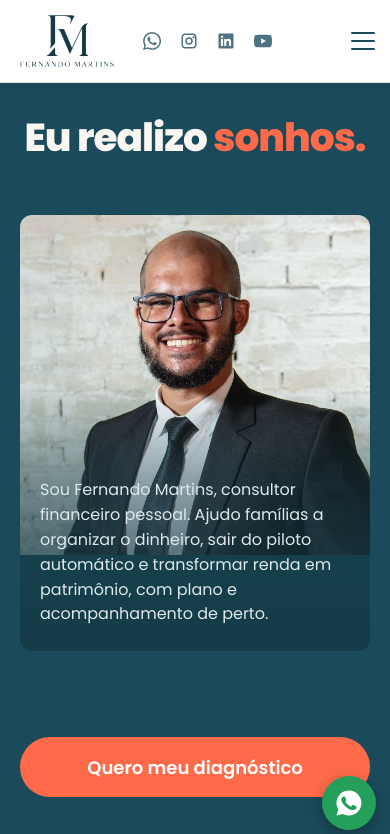
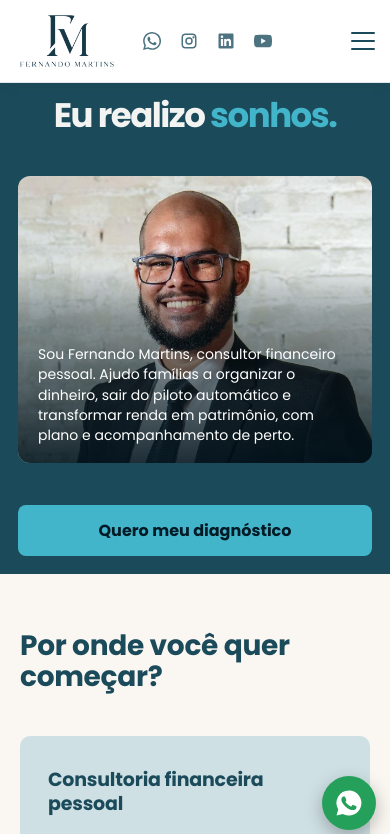
Before and after one commit to MateusTheobald/fernando-martins, a React (Vite) app: page / in a window 390 px wide. Shown: the top 834 px of the page. Built offline with nearby package versions, Linux system fonts and the light colour scheme.

Commit message:
Update HomePageBanner.css

```diff
--- a/src/components/inicio/HomePageBanner.css
+++ b/src/components/inicio/HomePageBanner.css
@@ -1,41 +1,198 @@
+/* =========================================
+   BANNER PRINCIPAL
+========================================= */
+
+.hero {
+  width: 100%;
+  height: calc(100vh - 84px);
+  height: calc(100svh - 84px);
+  min-height: 500px;
+
+  display: flex;
+  align-items: center;
+  justify-content: center;
+
+  box-sizing: border-box;
+  overflow: hidden;
+  padding: 0;
+}
+
+.hero .wrap {
+  width: 1028px;
+  max-width: calc(100% - 48px);
+  margin: 0 auto;
+
+  display: grid;
+  grid-template-columns: 1fr 0.9fr;
+  align-items: center;
+  gap: 55px;
+
+  zoom: clamp(
+    0.90,
+    min(
+      1,
+      calc((100svh - 124px) / 500),
+      calc((100vw - 80px) / 1028)
+    ),
+    1
+  );
+}
 
 /* =========================================
-   HOME BANNER — MOBILE
-   Título centralizado
-   Foto grande
-   Texto sobre a foto
-   Botão abaixo
+   TEXTO
+========================================= */
+
+.hero .txt {
+  width: 100%;
+  max-width: 520px;
+}
+
+.hero h1 {
+  margin: 0 0 24px;
+
+  color: #f3f4f2;
+  font-size: clamp(42px, 5vw, 68px);
+  font-weight: 700;
+  line-height: 1.05;
+  letter-spacing: -2px;
+}
+
+.hero h1 em {
+  color: #43b5cb;
+  font-style: normal;
+}
+
+.hero .lead {
+  max-width: 480px;
+  margin: 0 0 32px;
+
+  color: #d6e0e2;
+  font-size: 17px;
+  line-height: 1.7;
+}
+
+/* =========================================
+   BOTÃO
+========================================= */
+
+.hero .cta {
+  display: flex;
+  align-items: center;
+  gap: 14px;
+}
+
+.hero .cta .btn {
+  min-height: 52px;
+  padding: 14px 26px;
+
+  display: inline-flex;
+  align-items: center;
+  justify-content: center;
+
+  border: none;
+  border-radius: 8px;
+
+  background: #43b5cb;
+  color: #001b26;
+
+  font-size: 16px;
+  font-weight: 700;
+  text-decoration: none;
+
+  transition:
+    transform 0.2s ease,
+    background 0.2s ease;
+}
+
+.hero .cta .btn:hover {
+  background: #62c8db;
+  transform: translateY(-2px);
+}
+
+/* =========================================
+   FOTO
+========================================= */
+
+.hero .photo {
+  width: 100%;
+  height: 480px;
+
+  position: relative;
+  overflow: hidden;
+
+  border-radius: 14px;
+}
+
+.hero .photo img {
+  display: block;
+
+  width: 100%;
+  height: 100%;
+
+  object-fit: cover;
+  object-position: center top;
+}
+
+/* =========================================
+   TABLETS
+========================================= */
+
+@media (max-width: 1024px) and (min-width: 821px) {
+  .hero .wrap {
+    gap: 32px;
+  }
+
+  .hero h1 {
+    font-size: 52px;
+  }
+
+  .hero .lead {
+    font-size: 15px;
+  }
+
+  .hero .photo {
+    height: 420px;
+  }
+}
+
+/* =========================================
+   MOBILE
 ========================================= */
 
 @media (max-width: 820px) {
-
   .hero {
+    width: 100%;
     height: auto;
     min-height: 0;
+
     display: block;
     overflow: visible;
+
     padding: 0;
   }
 
   .hero .wrap {
     width: 100%;
     max-width: 100%;
+
     margin: 0;
-    padding: 34px 20px 42px;
-    zoom: 1;
+    padding: 14px 18px 18px;
 
     display: grid;
-    grid-template-columns: 1fr;
+    grid-template-columns: minmax(0, 1fr);
+
     grid-template-areas:
       "title"
       "photo"
       "button";
 
     gap: 0;
-    align-items: stretch;
+
+    box-sizing: border-box;
+    zoom: 1;
   }
 
-  /* Libera os elementos internos */
+  /* Permite organizar título, texto e botão separadamente */
 
   .hero .txt {
     display: contents;
@@ -45,28 +202,29 @@
 
   .hero h1 {
     grid-area: title;
-    display: block;
+
     width: 100%;
+    margin: 0 0 14px;
+
     text-align: center;
 
-    font-size: clamp(39px, 9vw, 54px);
+    font-size: clamp(34px, 8vw, 44px);
     line-height: 1.08;
-    margin: 0 0 28px;
-  }
-
-  .hero h1 em {
-    color: var(--coral);
-    font-style: normal;
+    letter-spacing: -1.5px;
   }
 
   /* FOTO */
 
   .hero .photo {
     grid-area: photo;
+
     position: relative;
+
     width: 100%;
-    height: 470px;
+    height: clamp(210px, 34svh, 320px);
+
     margin: 0;
+
     overflow: hidden;
     border-radius: 12px;
   }
@@ -77,36 +235,40 @@
 
     width: 100%;
     height: 100%;
-    max-height: none;
 
     object-fit: cover;
-    object-position: center 18%;
-
-    border-radius: 12px;
+    object-position: center 20%;
   }
 
   /* TEXTO SOBRE A FOTO */
 
-  .hero p {
+  .hero .lead {
     grid-area: photo;
-    align-self: end;
+
+    position: relative;
     z-index: 2;
 
+    align-self: end;
+    justify-self: stretch;
+
     width: 100%;
-    max-width: 100%;
+    max-width: none;
 
-    padding: 90px 20px 24px;
+    box-sizing: border-box;
+
     margin: 0;
+    padding: 76px 20px 17px;
 
-    color: #fff;
-    font-size: 16px;
-    line-height: 1.55;
+    color: #ffffff;
+
+    font-size: 14px;
+    line-height: 1.45;
 
     background: linear-gradient(
       to bottom,
       transparent 0%,
-      rgba(20, 58, 70, .45) 35%,
-      rgba(20, 58, 70, .96) 100%
+      rgba(0, 18, 27, 0.35) 25%,
+      rgba(0, 18, 27, 0.88) 100%
     );
 
     border-radius: 0 0 12px 12px;
@@ -117,54 +279,92 @@
   .hero .cta {
     grid-area: button;
 
+    width: 100%;
+
     display: flex;
-    flex-direction: column;
+    justify-content: center;
 
-    width: 100%;
-    margin-top: 24px;
-    gap: 12px;
+    margin-top: 14px;
   }
 
   .hero .cta .btn {
     width: 100%;
-    min-height: 60px;
+    min-height: 50px;
 
-    display: flex;
-    align-items: center;
-    justify-content: center;
+    box-sizing: border-box;
+    padding: 13px 18px;
 
-    padding: 16px 20px;
-    font-size: 18px;
+    border-radius: 8px;
+
+    font-size: 16px;
     text-align: center;
   }
 }
 
 /* =========================================
-   CELULARES PEQUENOS
+   CELULARES MENORES
 ========================================= */
 
 @media (max-width: 380px) {
-
   .hero .wrap {
-    padding: 28px 16px 34px;
+    padding: 12px 15px 16px;
   }
 
   .hero h1 {
-    font-size: 37px;
-    margin-bottom: 22px;
+    margin-bottom: 12px;
+    font-size: 34px;
   }
 
   .hero .photo {
-    height: 420px;
+    height: clamp(200px, 32svh, 270px);
   }
 
-  .hero p {
-    font-size: 14px;
-    padding: 75px 16px 20px;
+  .hero .lead {
+    padding: 58px 16px 14px;
+    font-size: 13px;
+    line-height: 1.4;
+  }
+
+  .hero .cta {
+    margin-top: 12px;
   }
 
   .hero .cta .btn {
-    min-height: 56px;
-    font-size: 16px;
+    min-height: 48px;
+    font-size: 15px;
   }
 }
+
+/* =========================================
+   CELULARES COM POUCA ALTURA
+========================================= */
+
+@media (max-width: 820px) and (max-height: 700px) {
+  .hero .wrap {
+    padding-top: 10px;
+    padding-bottom: 12px;
+  }
+
+  .hero h1 {
+    margin-bottom: 10px;
+    font-size: 34px;
+  }
+
+  .hero .photo {
+    height: 230px;
+  }
+
+  .hero .lead {
+    padding-top: 58px;
+    padding-bottom: 12px;
+    font-size: 13px;
+  }
+
+  .hero .cta {
+    margin-top: 10px;
+  }
+
+  .hero .cta .btn {
+    min-height: 46px;
+  }
+}
```
